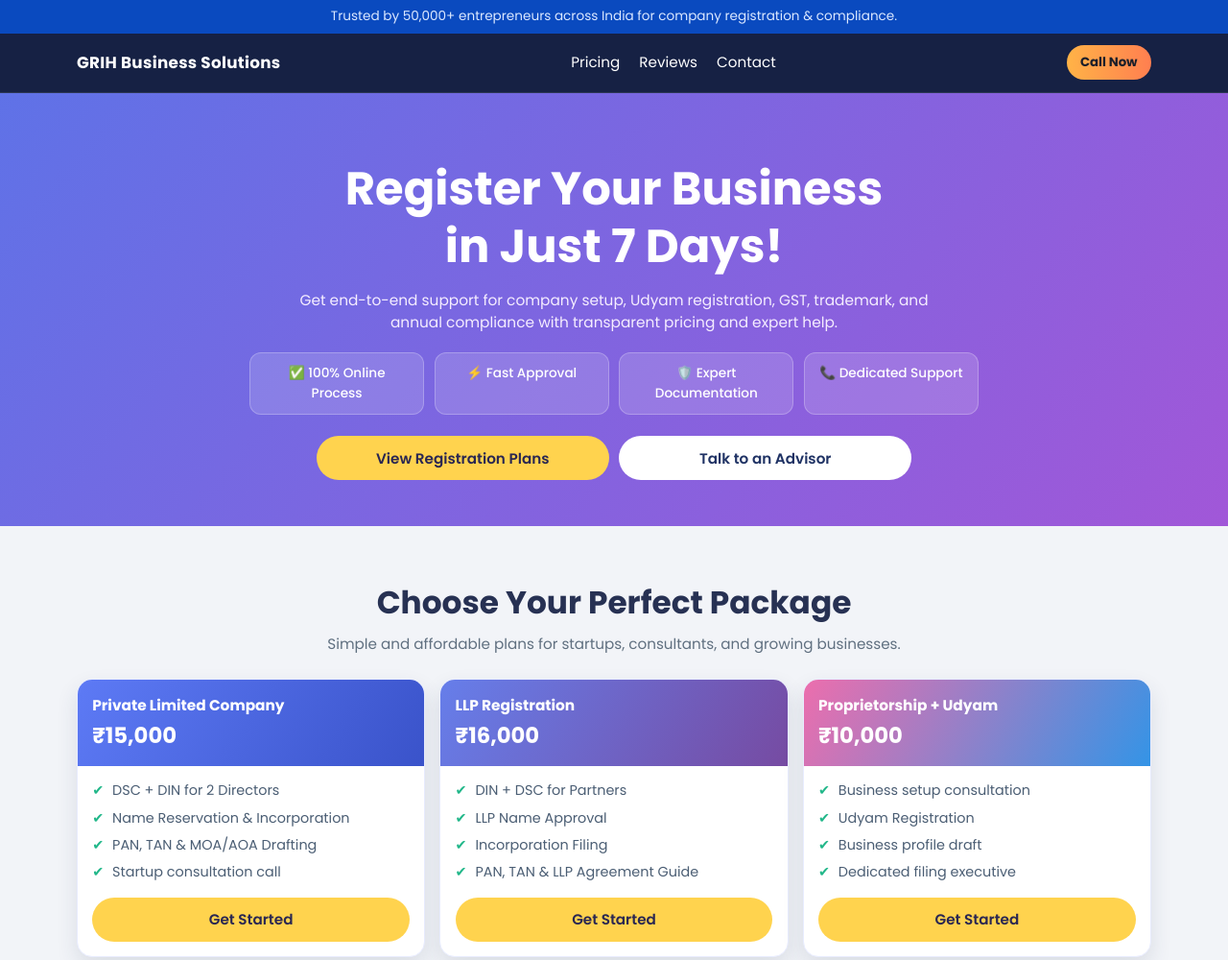
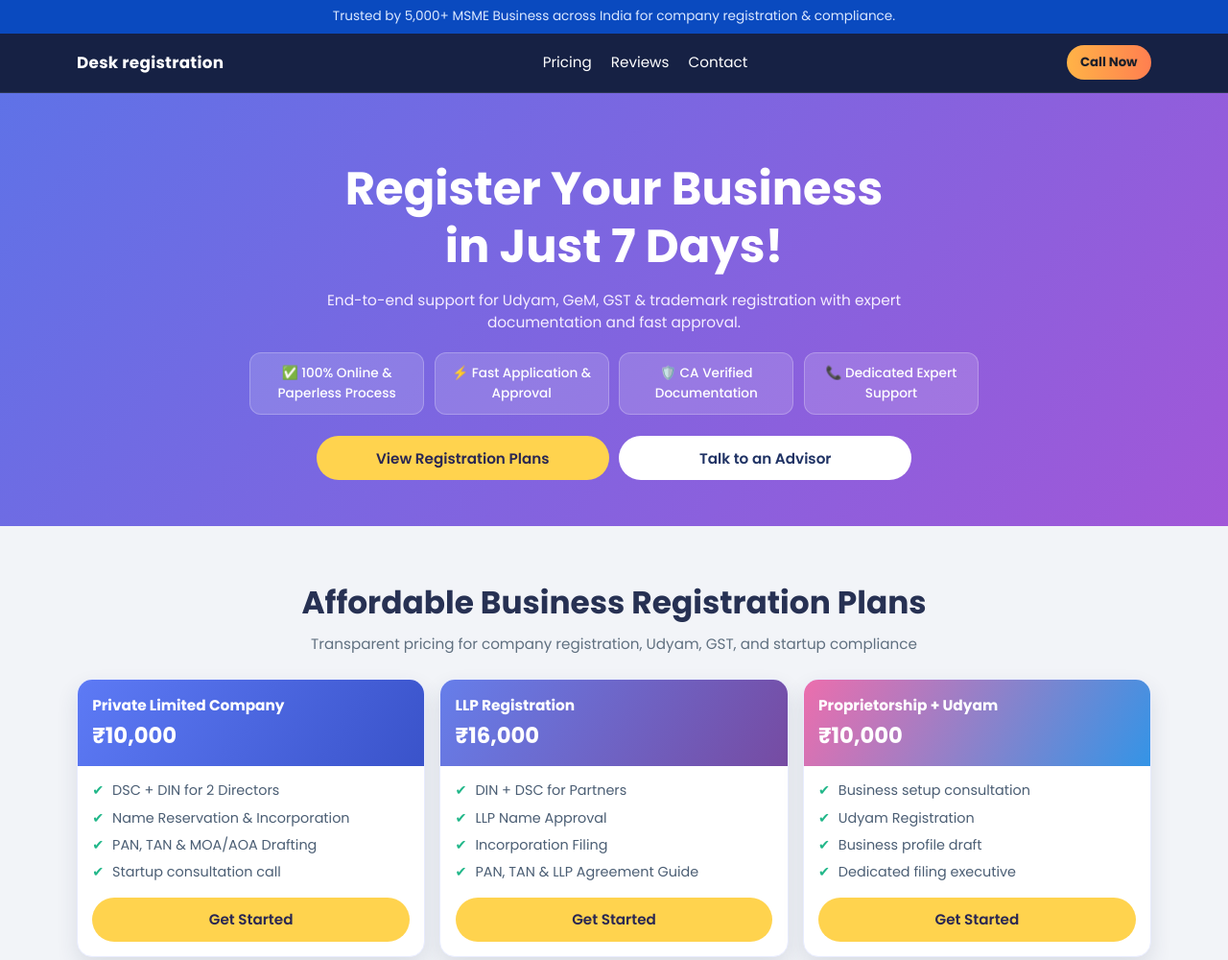
Before and after one commit to Sushobhit-Katiyar/Buisness_test, a website: page index.html in a window 1280 px wide. Shown: the top 1000 px of the page at 96% size. Drawn offline with Linux system fonts and the light colour scheme.

Commit message:
Done some changes said by client

```diff
--- a/index.html
+++ b/index.html
@@ -428,11 +428,11 @@
 </style>
 </head>
 <body>
-<div class="top-strip">Trusted by 50,000+ entrepreneurs across India for company registration & compliance.</div>
+<div class="top-strip">Trusted by 5,000+ MSME Business across India for company registration & compliance.</div>
 
 <nav>
   <div class="container nav-inner">
-    <div class="brand">GRIH Business Solutions</div>
+    <div class="brand">Desk registration</div>
     <div class="nav-links">
       <a href="#packages">Pricing</a>
       <a href="#reviews">Reviews</a>
@@ -452,12 +452,12 @@
 <section class="hero">
   <div class="container hero-content">
     <h1>Register Your Business <br> in Just 7 Days!</h1>
-    <p>Get end-to-end support for company setup, Udyam registration, GST, trademark, and annual compliance with transparent pricing and expert help.</p>
+    <p>End-to-end support for Udyam, GeM, GST & trademark registration with expert documentation and fast approval.</p>
     <div class="quick-badges">
-      <div class="badge">✅ 100% Online Process</div>
-      <div class="badge">⚡ Fast Approval</div>
-      <div class="badge">🛡️ Expert Documentation</div>
-      <div class="badge">📞 Dedicated Support</div>
+      <div class="badge">✅ 100% Online & Paperless Process</div>
+      <div class="badge">⚡  Fast Application & Approval</div>
+      <div class="badge">🛡️ CA Verified Documentation</div>
+      <div class="badge">📞 Dedicated Expert Support</div>
     </div>
     <div class="hero-actions">
       <button class="btn btn-primary" onclick="scrollToPackages()">View Registration Plans</button>
@@ -468,13 +468,13 @@
 
 <section class="section" id="packages">
   <div class="container">
-    <h2 class="section-title">Choose Your Perfect Package</h2>
-    <p class="section-subtitle">Simple and affordable plans for startups, consultants, and growing businesses.</p>
+    <h2 class="section-title">Affordable Business Registration Plans</h2>
+    <p class="section-subtitle">Transparent pricing for company registration, Udyam, GST, and startup compliance</p>
     <div class="packages-grid">
       <article class="package-card card-1">
         <div class="package-head">
           <h3>Private Limited Company</h3>
-          <div class="package-price">₹15,000</div>
+          <div class="package-price">₹10,000</div>
         </div>
         <div class="package-body">
           <ul>
```
